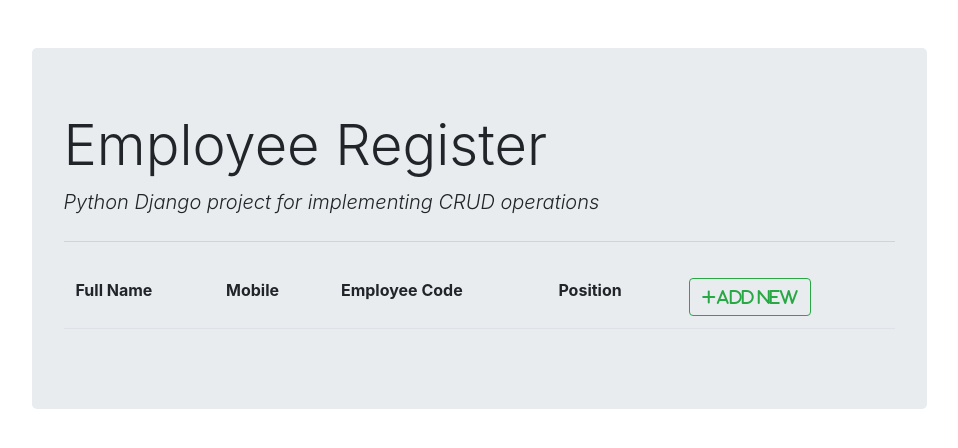
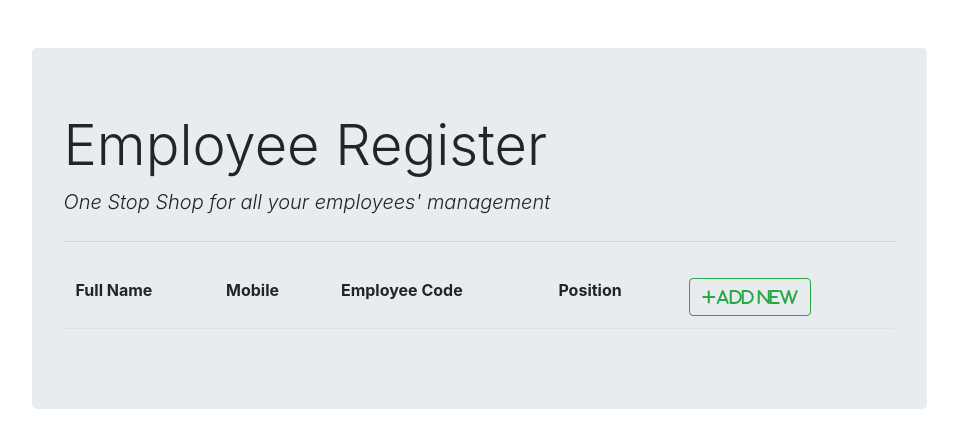
Before and after one commit to ALincolnN/Employee_Register, a Django app: page / in a window 1280 px wide. Shown: the top 448 px of the page, without its empty margins (161-1119 px from the left). Run offline with Django 4.2, Linux system fonts and the light colour scheme; data that the repository does not hold is empty; some libraries are stand-ins or nearby versions.

Commit message:
fixed the mantra for the project

```diff
--- a/EmployeeRegister/Register/templates/base.html
+++ b/EmployeeRegister/Register/templates/base.html
@@ -16,7 +16,7 @@
 
             <div class="jumbotron">
                 <h1 class="display-4">Employee Register</h1>
-                <p class="lead font-italic">Python Django project for implementing CRUD operations</p>
+                <p class="lead font-italic">One Stop Shop for all your employees' management</p>
                 <hr class="my-4">
 
 
```
